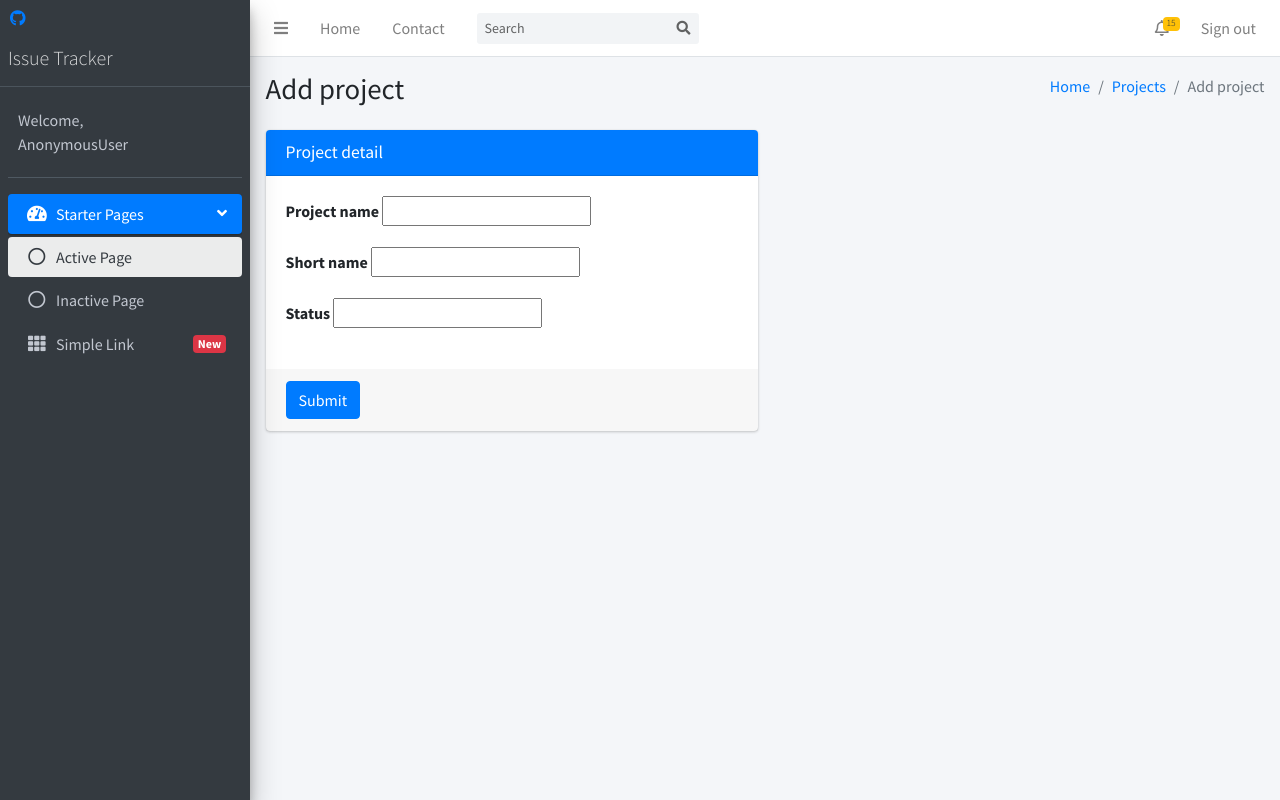
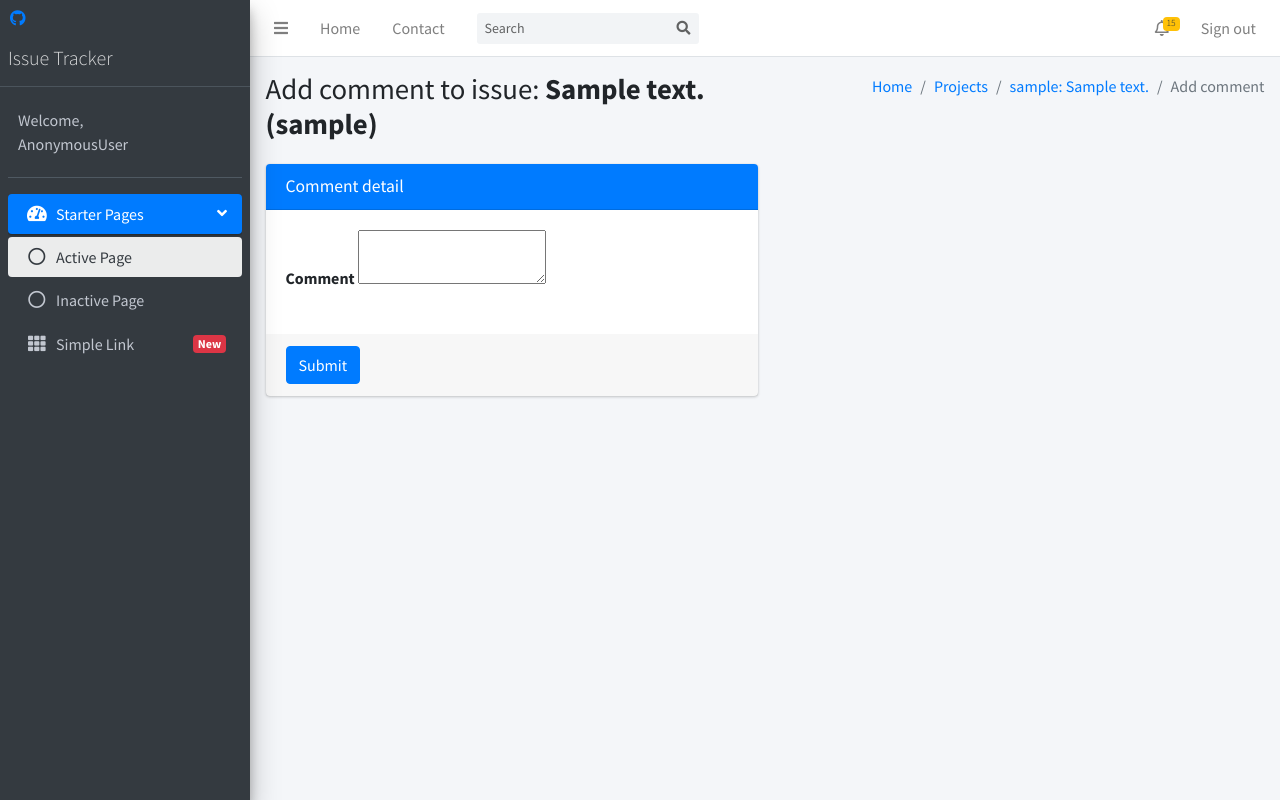
Before and after one commit to efefre/issue_tracker, a Django app: template issue_tracker_root/templates/issues/add_comment.html in a window 1280 px wide. Run offline with Django 3.2, Linux system fonts and the light colour scheme; the template is opened without the code that fills it: most values are stand-ins (such as "Sample title", 1, 10 or a date in 2020); form fields are guessed from the names that the template uses; some libraries are stand-ins or nearby versions.

Commit message:
Add template: add_comment.html

```diff
--- a/issue_tracker_root/templates/issues/add_comment.html
+++ b/issue_tracker_root/templates/issues/add_comment.html
@@ -1,7 +1,7 @@
 {% extends "issues/base.html" %}
 {% load i18n %}
 
-{% block head_title %}{% trans "Add project" %}{% endblock %}
+{% block head_title %}{% trans "Add comment" %}{% endblock %}
 {% block body_class %}sidebar-mini{% endblock body_class %}
 {% block content %}
 
@@ -12,13 +12,14 @@
       <div class="container-fluid">
         <div class="row mb-2">
           <div class="col-sm-6">
-            <h1>Add project</h1>
+            <h1>Add comment to issue: <strong>{{issue.summary}} ({{issue.slug}})</strong></h1>
           </div>
           <div class="col-sm-6">
             <ol class="breadcrumb float-sm-right">
               <li class="breadcrumb-item"><a href="{% url 'issues:dashboard' %}">Home</a></li>
               <li class="breadcrumb-item"><a href="{% url 'issues:projects-list' %}">Projects</a></li>
-              <li class="breadcrumb-item active">Add project</li>
+              <li class="breadcrumb-item"><a href="{% url 'issues:issue-detail' slug=issue.slug %}">{{issue.slug}}: {{issue.summary}}</a></li>
+              <li class="breadcrumb-item active">Add comment</li>
             </ol>
           </div>
         </div>
@@ -36,7 +37,7 @@
             <!-- general form elements -->
             <div class="card card-primary">
               <div class="card-header">
-                <h3 class="card-title">Project detail</h3>
+                <h3 class="card-title">Comment detail</h3>
               </div>
               <!-- /.card-header -->
               <!-- form start -->
@@ -45,16 +46,8 @@
                   <!-- card-body -->
                   <div class="card-body">
                     <div class="form-group">
-                        <label for="id_name">Project name</label>
-                        {{ form.name }}
-                      </div>
-                        <div class="form-group">
-                        <label for="id_slug">Short name</label>
-                        {{ form.slug }}
-                      </div>
-                      <div class="form-group">
-                        <label for="id_status">Status</label>
-                        {{form.status}}
+                        <label for="id_text">Comment</label>
+                        {{ form.text }}
                       </div>
                   </div>
                 <!-- /.card-body -->
```
